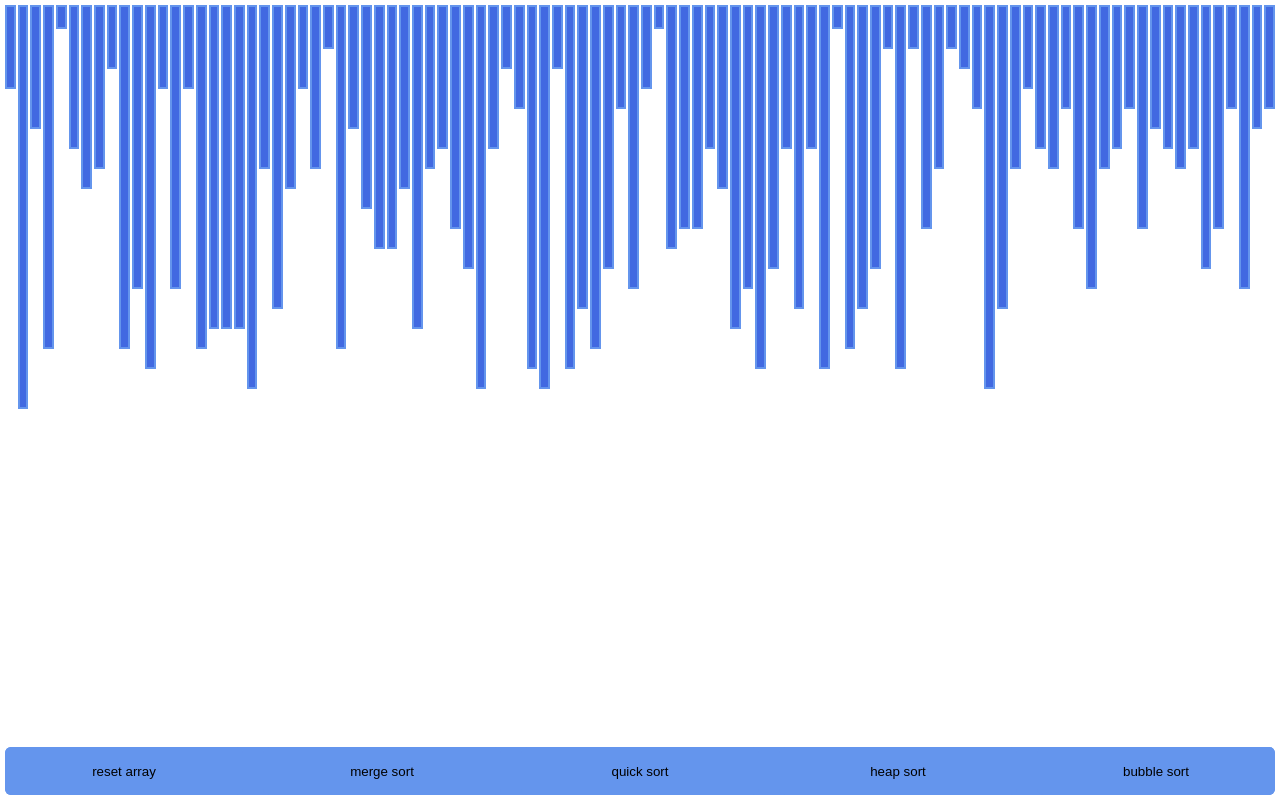
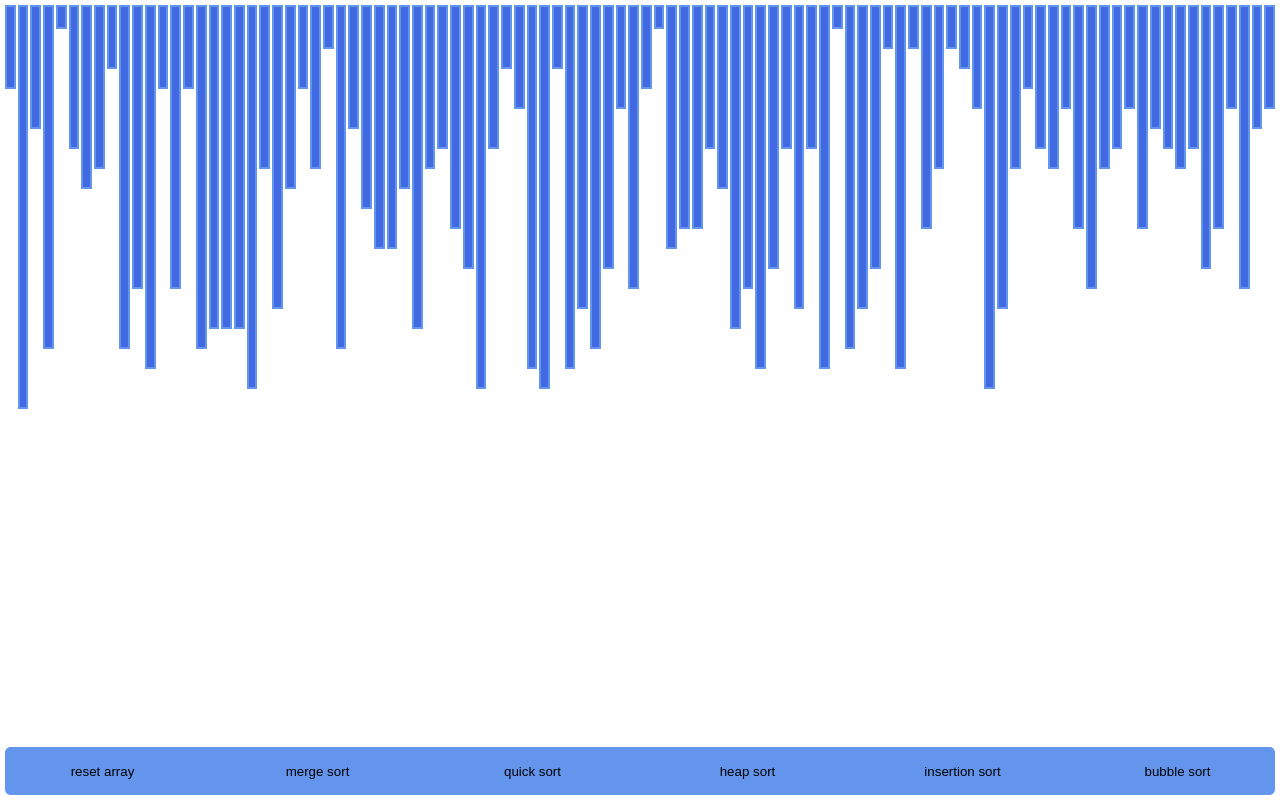
Before and after one commit to Elliohknow/sorting-algorithm-visualizer, a React (Create React App) app: page / in a window 1280 px wide. Built offline with nearby package versions, Linux system fonts and the light colour scheme.

Commit message:
added insertionSort algorithm

```diff
--- a/src/App.js
+++ b/src/App.js
@@ -1,4 +1,6 @@
 import React from 'react';
+import { bubbleSort } from './algorithms/BubbleSort';
+import { insertionSort } from './algorithms/InsertionSort';
 import { mergeSort } from './algorithms/MergeSort';
 import './App.css';
 import ActionBar from './components/ActionBar/ActionBar';
@@ -10,7 +12,6 @@ const initialState = {
 };
 
 export default function App() {
-	// const [array, setArray] = React.useState([]);
 	const [state, dispatch] = React.useReducer(reducer, initialState);
 	const { array, algorithm } = state;
 
@@ -63,10 +64,17 @@ function reducer(state, action) {
 				...state,
 				algorithm: 'heap',
 			};
+		case 'insertion':
+			return {
+				...state,
+				algorithm: 'insertion',
+				array: insertionSort(state.array)
+			};
 		case 'bubble':
 			return {
 				...state,
 				algorithm: 'bubble',
+				array: bubbleSort(state.array),
 			};
 		default:
 			return state;
--- /dev/null
+++ b/src/algorithms/BubbleSort.js
@@ -0,0 +1,23 @@
+export function bubbleSort(inputArray) {
+	// console.time('bubble');
+	const array = inputArray;
+	let swapped;
+	// because do-while loops execute at least once
+	do {
+		swapped = false;
+		for (let i = 0; i < array.length; i++) {
+			if (array[i] > array[i + 1]) {
+				swap(array, i, i+1);
+				swapped = true;
+			}
+		}
+	} while (swapped);
+	// console.timeEnd('bubble');
+	return array;
+};
+
+function swap(array, a, b) {
+	let tmp = array[a];
+	array[a] = array[b];
+	array[b] = tmp;
+}
--- /dev/null
+++ b/src/algorithms/InsertionSort.js
@@ -0,0 +1,15 @@
+export function insertionSort(inputArray) {
+	const array = inputArray;
+	for (let i = 1; i < array.length; i++) {
+		let key = array[i];
+		let j = i - 1;
+		while (j >= 0 && array[j] > key) {
+			array[j + 1] = array[j];
+			j = j - 1;
+		}
+		array[j + 1] = key;
+	}
+	return array;
+};
+
+// https://medium.com/javascript-algorithms/javascript-algorithms-insertion-sort-59b6b655373c
--- /dev/null
+++ b/src/algorithms/QuickSort.js
@@ -0,0 +1,3 @@
+function quickSort(array) {
+
+}
--- a/src/components/ActionBar/ActionBar.css
+++ b/src/components/ActionBar/ActionBar.css
@@ -7,7 +7,7 @@
 	padding: auto;
 	display: grid;
 	gap: 20px;
-	grid-template-columns: repeat(5, 1fr);
+	grid-template-columns: repeat(6, 1fr);
 	justify-content: space-between;
 	border-radius: 6px;
 }
--- a/src/components/ActionBar/ActionBar.jsx
+++ b/src/components/ActionBar/ActionBar.jsx
@@ -9,6 +9,7 @@ export default function ActionBar(props) {
 			<button className="button" onClick={() => dispatch({type:'merge'})}>merge sort</button>
 			<button className="button" onClick={() => dispatch({type:'quick'})}>quick sort</button>
 			<button className="button" onClick={() => dispatch({type:'heap'})}>heap sort</button>
+			<button className="button" onClick={() => dispatch({type:'insertion'})}>insertion sort</button>
 			<button className="button" onClick={() => dispatch({type:'bubble'})}>bubble sort</button>
 		</div>
 	);
```
Also changed, not shown: src/algorithms/MergeSort.js (line endings or trailing spaces).
